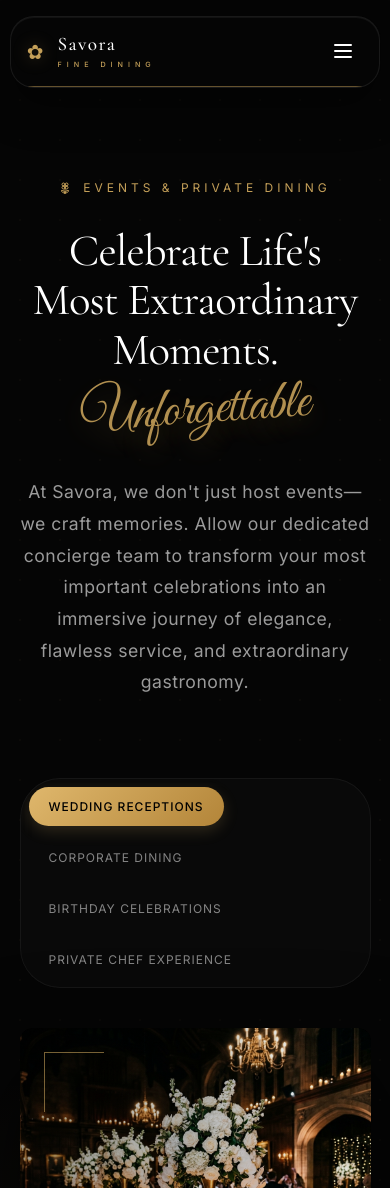
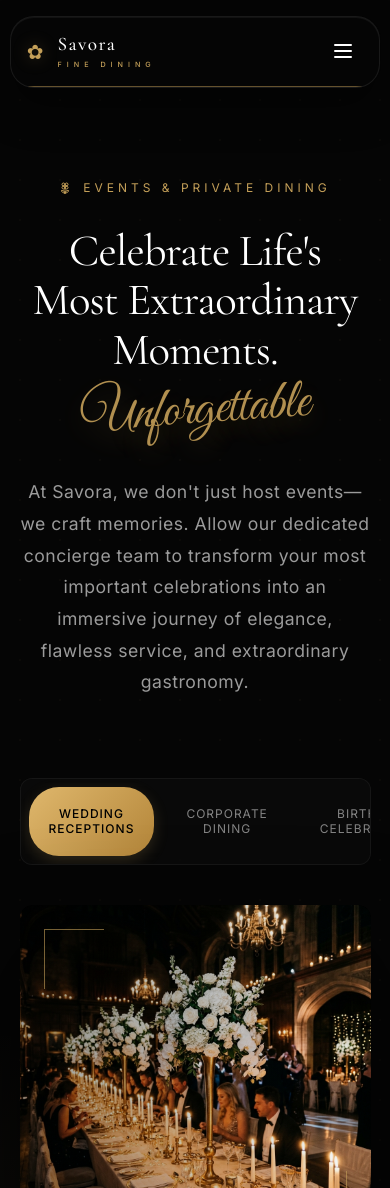
Before and after one commit to rahul4172/Savora, a React (Vite) app: page /events in a window 390 px wide. Shown: the top 1188 px of the page. Built offline with nearby package versions, Linux system fonts and the light colour scheme.

Commit message:
Fix mobile tabs layout in Events to horizontally scroll instead of breaking into awkward vertical list

```diff
--- a/src/components/EventsExperience.module.css
+++ b/src/components/EventsExperience.module.css
@@ -361,6 +361,13 @@
     width: 100%;
     overflow-x: auto;
     justify-content: flex-start;
+    flex-wrap: nowrap;
+    border-radius: 12px;
+    scrollbar-width: none;
+    -ms-overflow-style: none;
+  }
+  .tabsContainer::-webkit-scrollbar {
+    display: none;
   }
 }
 @media (max-width: 768px) {
```
